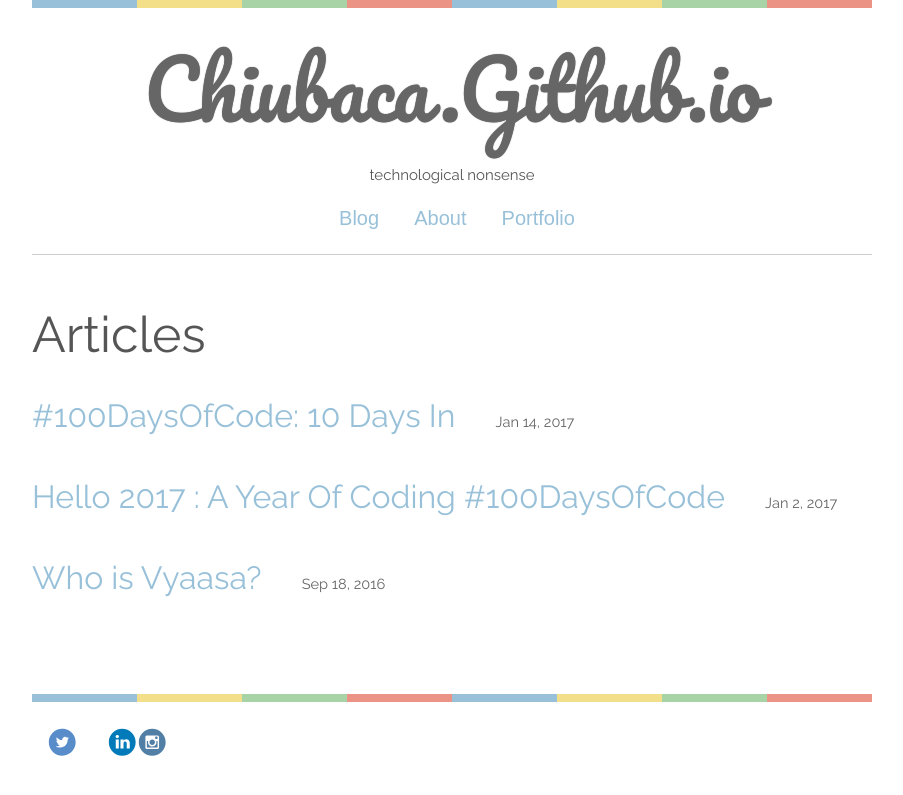
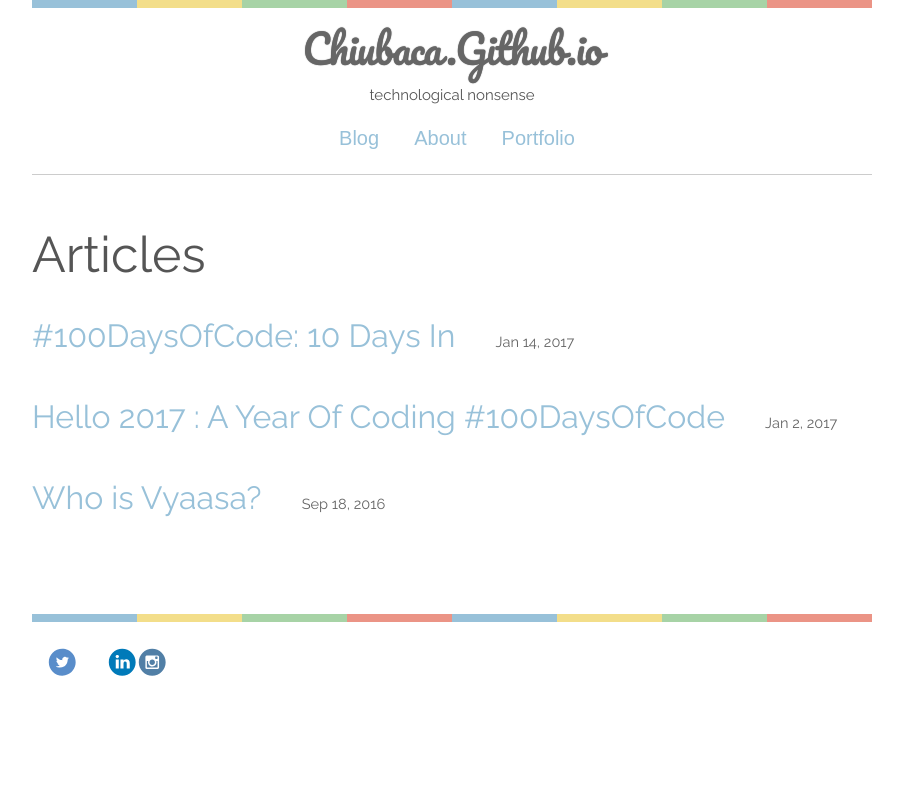
Before and after one commit to chiubaca/chiubaca.github.io, a Jekyll site: the page built from index.html, in a window 1280 px wide. Shown: the top 795 px of the page, without its empty margins (188-1091 px from the left). Built offline with Jekyll 4.4.1, drawn with Linux system fonts in a browser that asks for light colours; the list of posts is cut into pages by our own code.

Commit message:
title size change

```diff
--- a/_config.yml
+++ b/_config.yml
@@ -13,7 +13,7 @@
 
 
 title: "Chiubaca.Github.io"
-title-font-size: '4em' # a provision to adjust the size of your title. If it is too long then do resize to a smaller value. By default it will be 4em.
+title-font-size: '2em' # a provision to adjust the size of your title. If it is too long then do resize to a smaller value. By default it will be 4em.
 
 email: your-email@domain.com
 description: > # this means to ignore newlines until "baseurl:"
```
